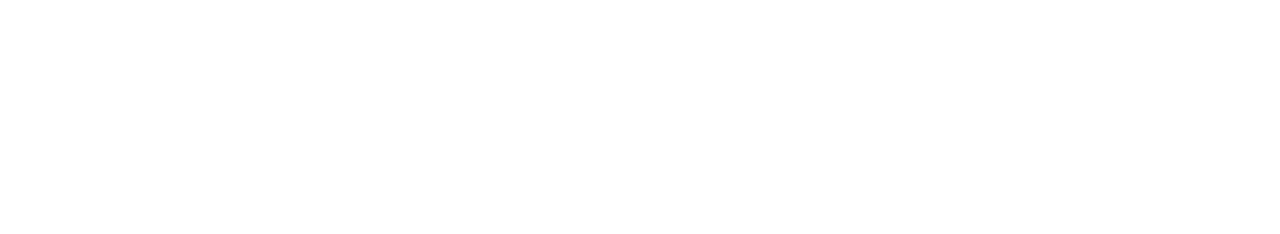
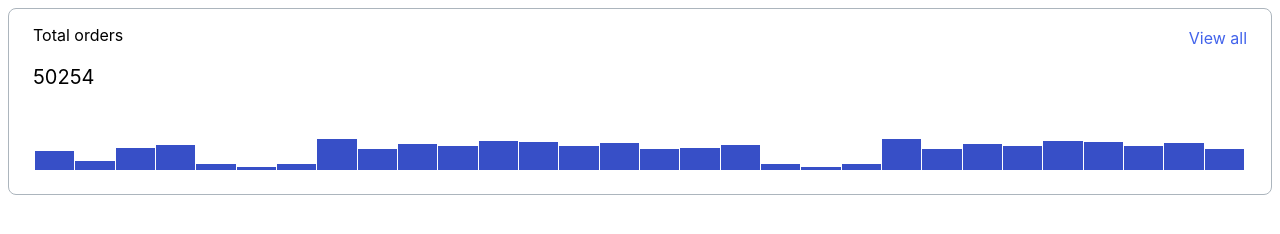
Before and after one commit to js-tasks-ru/htmlcss-20220811_kalesnikeha, a website: page 04-lection2/01-histogram/index.html in a window 1280 px wide. Drawn offline with Linux system fonts and the light colour scheme.

Commit message:
Lection 2

```diff
--- a/04-lection2/01-histogram/histogram.css
+++ b/04-lection2/01-histogram/histogram.css
@@ -0,0 +1,45 @@
+.histogram {
+    display: flex;
+    flex-direction: column;
+    height: 185px;
+    border: 1px solid var(--grey-3);
+    border-radius: 8px;
+}
+
+.histogram *  {
+    font-family: 'Inter', sans-serif;
+}
+
+.histogram__header {
+    display: flex;
+    justify-content: space-between;
+}
+
+
+.histogram__body {
+    display: flex;
+    justify-content: space-between;
+    align-items: flex-end;
+    height: inherit;
+    padding: 24px 26px;
+}
+
+.histogram__col {
+    background-color: var(--blue);
+    margin-right: 1px;
+    flex: 1;
+
+}
+.histogram__action {
+    text-decoration: none;
+    padding: 19px 24px;
+    color: #4263EB;
+}
+
+.histogram__total > p {
+    font-size: 20px;
+}
+
+.histogram__total {
+    padding: 16px 24px 6px 24px;
+}
--- a/04-lection2/01-histogram/index.html
+++ b/04-lection2/01-histogram/index.html
@@ -6,6 +6,43 @@
         <link rel="stylesheet" href="./histogram.css">
     </head>
     <body>
-
+        <div class="histogram">
+            <div class="histogram__header">
+                <div class="histogram__total">Total orders<p>50254</p></div>
+                <a class="histogram__action" href="#">View all</a>
+            </div>
+            <div class="histogram__body">
+                <div class="histogram__col" style="height: 60%"></div>
+                <div class="histogram__col" style="height: 30%"></div>
+                <div class="histogram__col" style="height: 70%"></div>
+                <div class="histogram__col" style="height: 80%"></div>
+                <div class="histogram__col" style="height: 20%"></div>
+                <div class="histogram__col" style="height: 11%"></div>
+                <div class="histogram__col" style="height: 20%"></div>
+                <div class="histogram__col" style="height: 99%"></div>
+                <div class="histogram__col" style="height: 67%"></div>
+                <div class="histogram__col" style="height: 85%"></div>
+                <div class="histogram__col" style="height: 78%"></div>
+                <div class="histogram__col" style="height: 92%"></div>
+                <div class="histogram__col" style="height: 91%"></div>
+                <div class="histogram__col" style="height: 77%"></div>
+                <div class="histogram__col" style="height: 86%"></div>
+                <div class="histogram__col" style="height: 67%"></div>
+                <div class="histogram__col" style="height: 70%"></div>
+                <div class="histogram__col" style="height: 80%"></div>
+                <div class="histogram__col" style="height: 20%"></div>
+                <div class="histogram__col" style="height: 11%"></div>
+                <div class="histogram__col" style="height: 20%"></div>
+                <div class="histogram__col" style="height: 99%"></div>
+                <div class="histogram__col" style="height: 67%"></div>
+                <div class="histogram__col" style="height: 85%"></div>
+                <div class="histogram__col" style="height: 78%"></div>
+                <div class="histogram__col" style="height: 92%"></div>
+                <div class="histogram__col" style="height: 91%"></div>
+                <div class="histogram__col" style="height: 77%"></div>
+                <div class="histogram__col" style="height: 86%"></div>
+                <div class="histogram__col" style="height: 67%"></div>
+            </div>
+        </div>
     </body>
 </html>
```
Also changed, not shown: 04-lection2/02-skeleton/index.html (+13 -1 lines), 04-lection2/02-skeleton/skeleton.css (+43 -0 lines).
